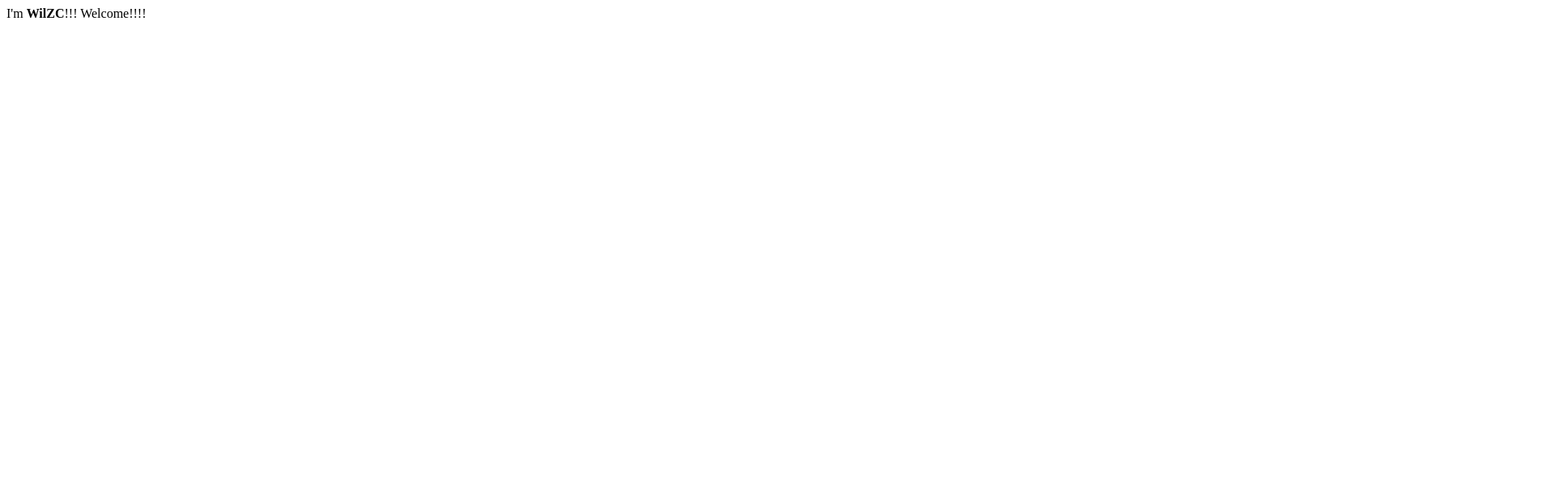
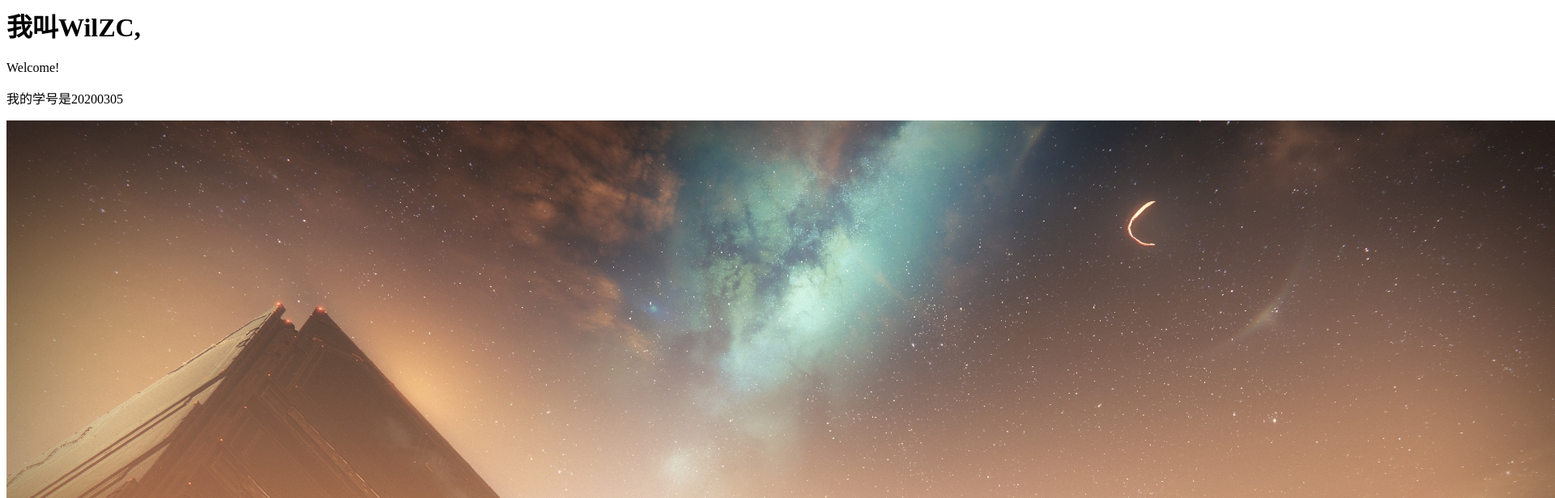
Before and after one commit to WilZC/WilZC.github.io, a plain HTML site: page index.html in a window 1280 px wide. Shown: the top 616 px of the page at 81% size, 1920 px wide, since content can reach past the window. Drawn offline with Linux system fonts and the light colour scheme.

Commit message:
add a pic

```diff
--- a/index.html
+++ b/index.html
@@ -1,6 +1,8 @@
 <html>
 <body>
-I'm <b>WilZC</b>!!!
-Welcome!!!!
+<h1>我叫WilZC,</h1>Welcome!
+<p>我的学号是<span id="studentnumber">20200305</span></p>
+<img src="bg.jpg">
+
 </body>
 </html>
```
Also changed, not shown: bg.jpg (added).
